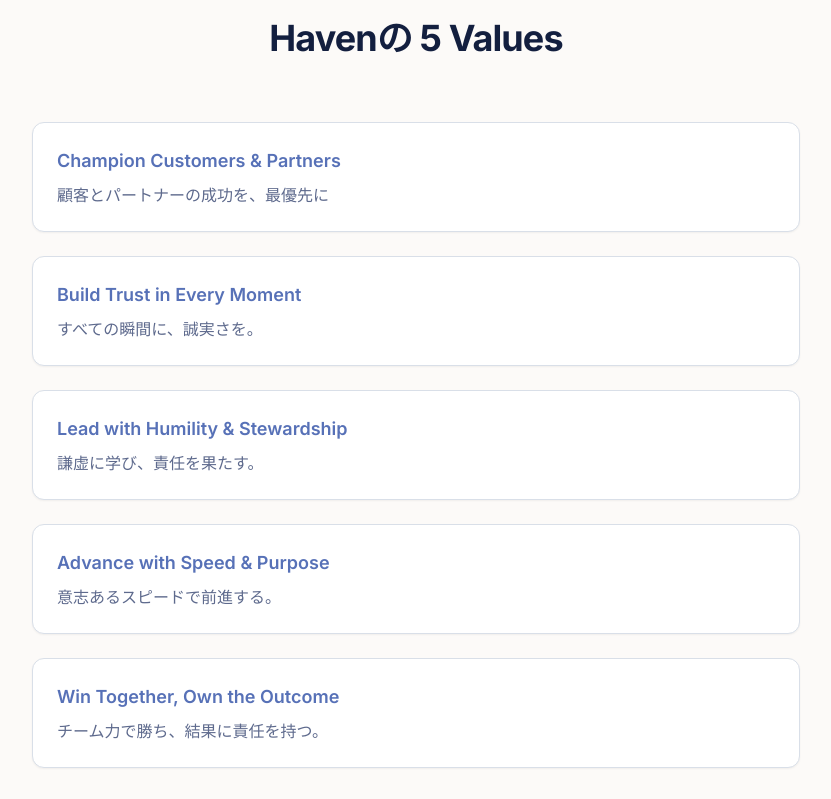
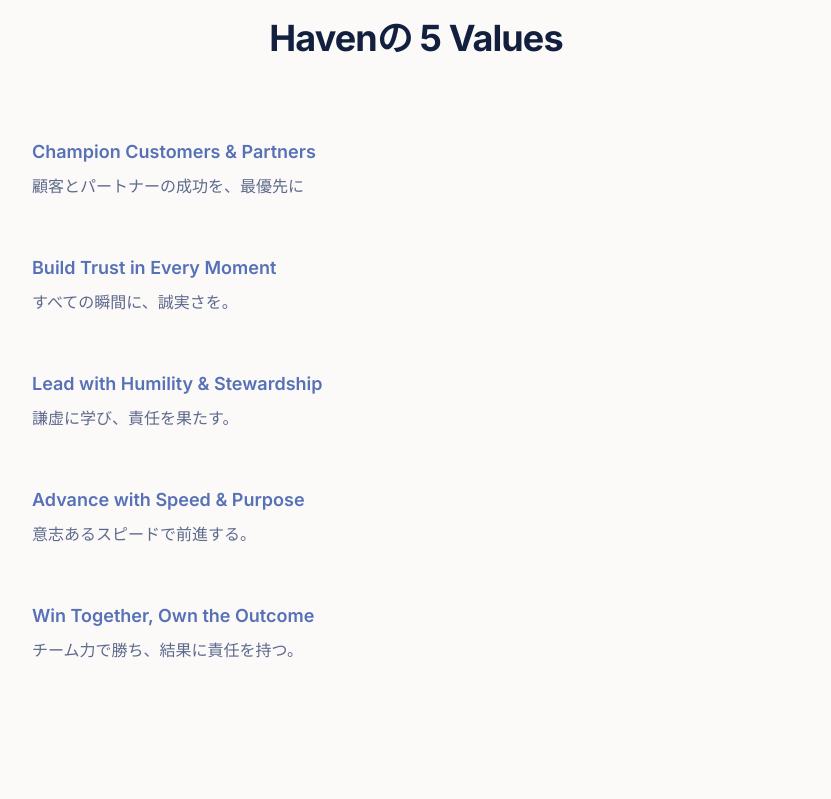
Before and after one commit to Haven-AI-Partners/corporate-website, a Next.js app: page /leadership in a window 1280 px wide. Shown: the part 1281-2080 px from the top of the page, without its empty margins (224-1055 px from the left). Built offline with nearby package versions, Linux system fonts and the light colour scheme.

Commit message:
fix: remove bordered cards from Havenの5 Values section

```diff
--- a/components/sections/values.tsx
+++ b/components/sections/values.tsx
@@ -22,7 +22,7 @@
           {t.items.map((item, i) => (
             <div
               key={i}
-              className="rounded-xl border border-border bg-card p-6 shadow-sm"
+              className="py-4"
             >
               <p className="text-lg font-semibold text-primary">
                 {item.en}
```
